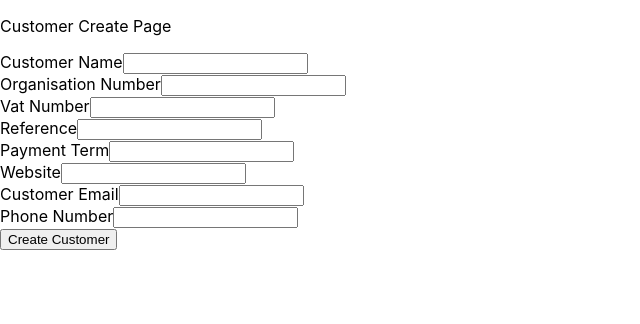
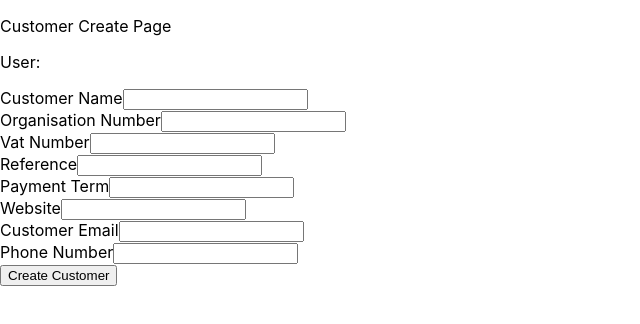
Before and after one commit to ViktoriaIhnatsik/Kundgenerator, a React (Create React App) app: page /create-customer in a window 1280 px wide. Shown: the top 324 px of the page, without its empty margins (0-640 px from the left). Built offline with nearby package versions, Linux system fonts and the light colour scheme; no server answers.

Commit message:
Add User to CustomerCreatePage

```diff
--- a/src/pages/CustomerCreatePage.jsx
+++ b/src/pages/CustomerCreatePage.jsx
@@ -1,5 +1,6 @@
 import React, { useState } from 'react'
 import { useHistory }  from 'react-router-dom'
+import User from '../components/User'
 
 export default function CustomerCreatePage() {
 
@@ -47,9 +48,11 @@ export default function CustomerCreatePage() {
     })
   }
 
+
   return (
     <div>
       <p>Customer Create Page</p>
+      <User />
       <form onSubmit={handleOnSubmit}>
         {renderInput("name", "Customer Name")} {/*name, label, type */}
         {renderInput("organisationNr", "Organisation Number")}
```
